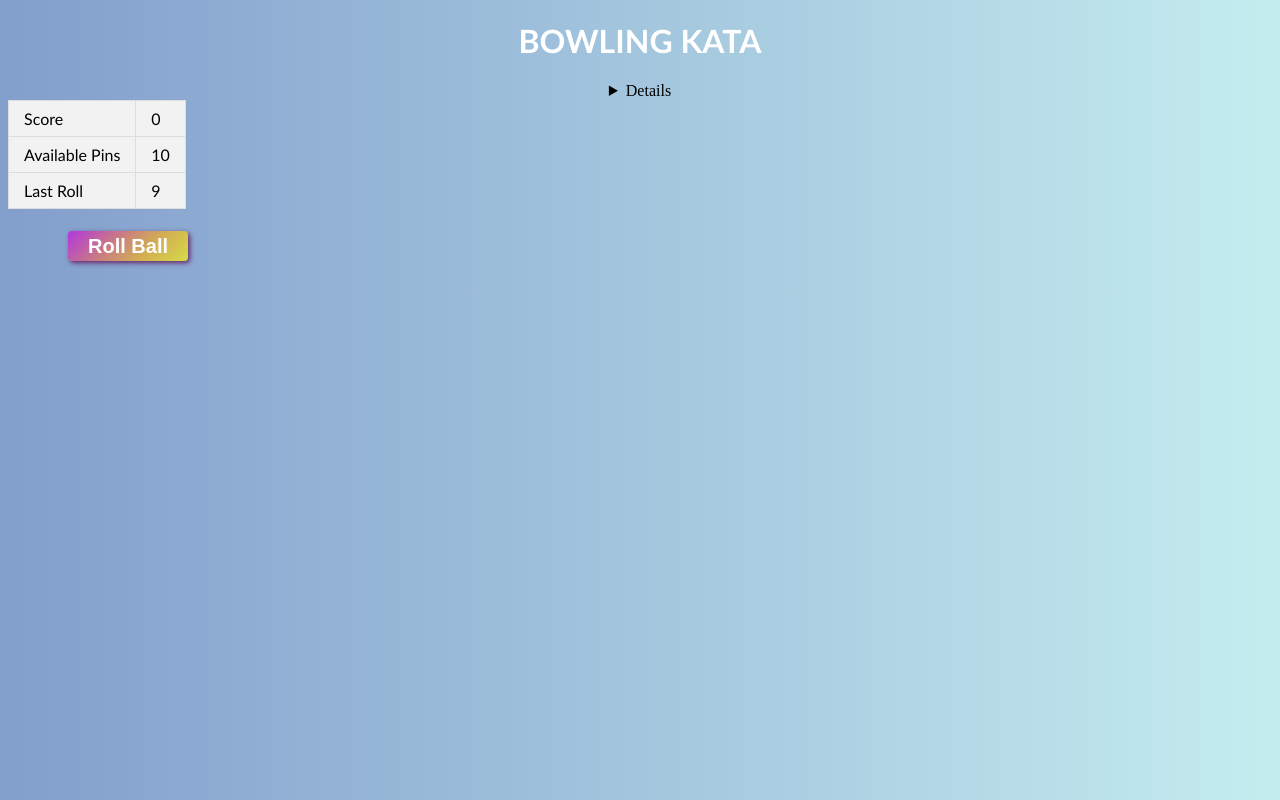
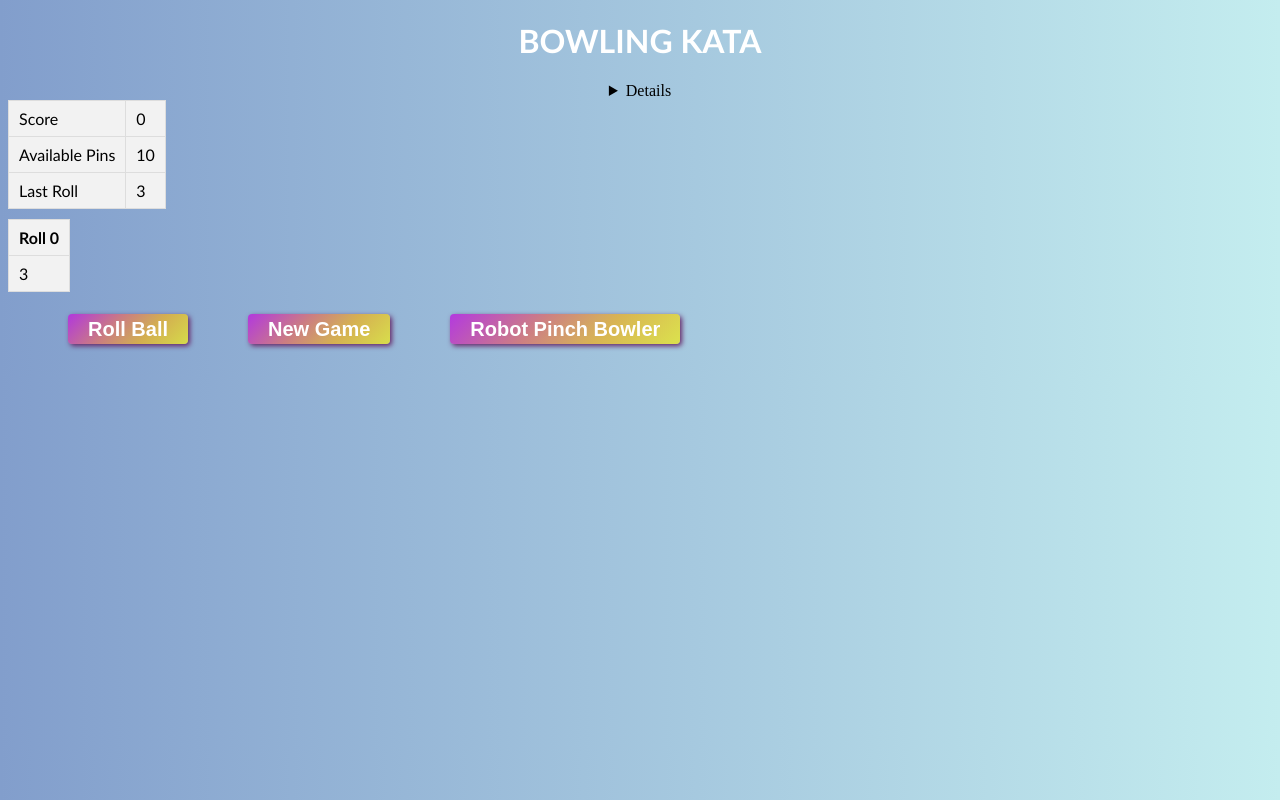
Before and after one commit to tylertel/bowlingtddkata, an Angular app: page / in a window 1280 px wide. Both pictures are taken after a click on the link "Roll Ball". Built offline with nearby package versions, Linux system fonts and the light colour scheme.

Commit message:
updated requirements - added some functionality on the component class

```diff
--- a/src/app/app.component.css
+++ b/src/app/app.component.css
@@ -11,20 +11,23 @@ summary{
    text-align:center;
 }
 
-#stats {
+table {
     font-family: "Trebuchet MS", Arial, Helvetica, sans-serif;
     border-collapse: collapse;
   }
 
-  #stats td, #stats th {
+  table td, table th {
     border: 1px solid #ddd;
     padding: 8px;
-    padding-left: 15px;
-    padding-right: 15px
+    padding-left: 10px;
+    padding-right: 10px
   }
 
-  #stats tr{background-color: #f2f2f2;}
+  table tr{background-color: #f2f2f2;}
 
+#rolls{
+    margin-top:10px;
+}
 
   a.peachy{
     position: block;
--- a/src/app/app.component.html
+++ b/src/app/app.component.html
@@ -8,26 +8,28 @@
   <summary>Details</summary>
   <h4> Bowling Rules</h4>
   <p>
-    <br>
     The game consists of 10 frames. In each frame the player has two rolls to knock down 10 pins. The score for the frame is the total number of pins knocked down, plus bonuses for strikes and spares.
     <br>
     A spare is when the player knocks down all 10 pins in two rolls. The bonus for that frame is the number of pins knocked down by the next roll.
     <br>
-    <br>
     A strike is when the player knocks down all 10 pins on his first roll. The frame is then completed with a single roll. The bonus for that frame is the value of the next two rolls.
-    <br>
     <br>
     In the tenth frame a player who rolls a spare or strike is allowed to roll the extra balls to complete the frame. However no more than three balls can be rolled in tenth frame.
     <br>
-    <br>
-    Requirements
-    <br>
-    Write a class Game that has two methods
-    <br>
-    <br>
-    void roll(int) is called each time the player rolls a ball. The argument is the number of pins knocked down.
-    int score() returns the total score for that game.
   </p>
+  <h4>Requirements:</h4>
+  <h5>complete the game service</h5>
+  <ul>
+    <li><strong>roll(int)</strong> is called each time the player rolls a ball. The argument is the number of pins knocked down.</li>
+    <li><strong>score</strong> holds the total score for that game and is updated each roll</li>
+    <li><strong>currentPinCount</strong> holds the current available pins for the next roll and is updated each roll</li>
+  </ul>
+  <strong>BONUS:</strong>
+  <small>
+    the customer wants to show the bowlers game in a traditional bowling scoreboard.
+    this will require editing the html and component class.
+  </small>
+  <br><br>
 </details>
 
 <table id="stats">
@@ -47,4 +49,19 @@
   </tbody>
 </table>
 
+<table id="rolls">
+  <thead>
+    <tr>
+      <th *ngFor="let s of allRolls; let i = index">Roll {{i}}</th>
+    </tr>
+  </thead>
+  <tbody>
+    <tr>
+      <td *ngFor="let roll of allRolls">{{roll}}</td>
+    </tr>
+  </tbody>
+</table>
+
 <a class="peachy" (click)="roll()">Roll Ball</a>
+<a class="peachy" (click)="newGame()">New Game</a>
+<a class="peachy" (click)="rollAll()">Robot Pinch Bowler</a>
--- a/src/app/app.component.ts
+++ b/src/app/app.component.ts
@@ -1,6 +1,5 @@
 import { Component, OnInit } from "@angular/core";
 import { GameService } from "./game.service";
-import { NumberSymbol } from "@angular/common";
 
 @Component({
   selector: "app-root",
@@ -11,6 +10,7 @@ export class AppComponent implements OnInit {
   public score: number;
   public currentPinCount: number;
   public lastRoll: number;
+  public allRolls: number[] = [];
   constructor(private _gameSvc: GameService) {}
 
   ngOnInit() {
@@ -20,6 +20,20 @@ export class AppComponent implements OnInit {
 
   public roll() {
     this.lastRoll = Math.floor(Math.random() * this.currentPinCount);
+    this.allRolls.push(this.lastRoll);
     this._gameSvc.roll(this.lastRoll);
   }
+
+  public rollAll() {
+    this.newGame();
+    let i: number = 0;
+    for (i; i <= 20; i++) {
+      this.roll();
+    }
+  }
+
+  public newGame() {
+    this.allRolls = [];
+    this._gameSvc.newGame();
+  }
 }
--- a/src/app/game.service.ts
+++ b/src/app/game.service.ts
@@ -8,10 +8,15 @@ export class GameService {
 
   public score: BehaviorSubject<number> = new BehaviorSubject(0);
   public currentPinsUpCount: BehaviorSubject<number> = new BehaviorSubject(10);
+  public board: BehaviorSubject<any[]> = new BehaviorSubject([]);
 
   constructor() { }
 
   public roll(int){
 
   }
+
+  public newGame(){
+
+  }
 }
```
